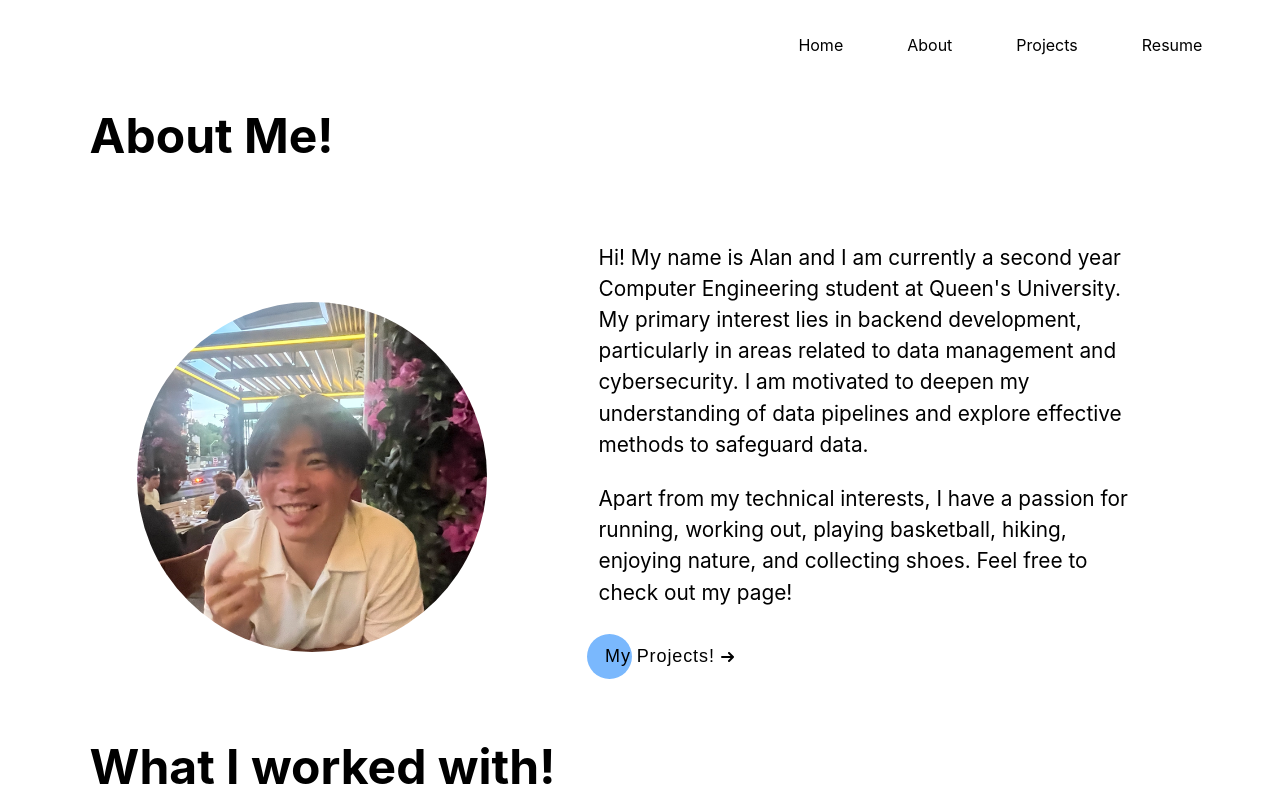
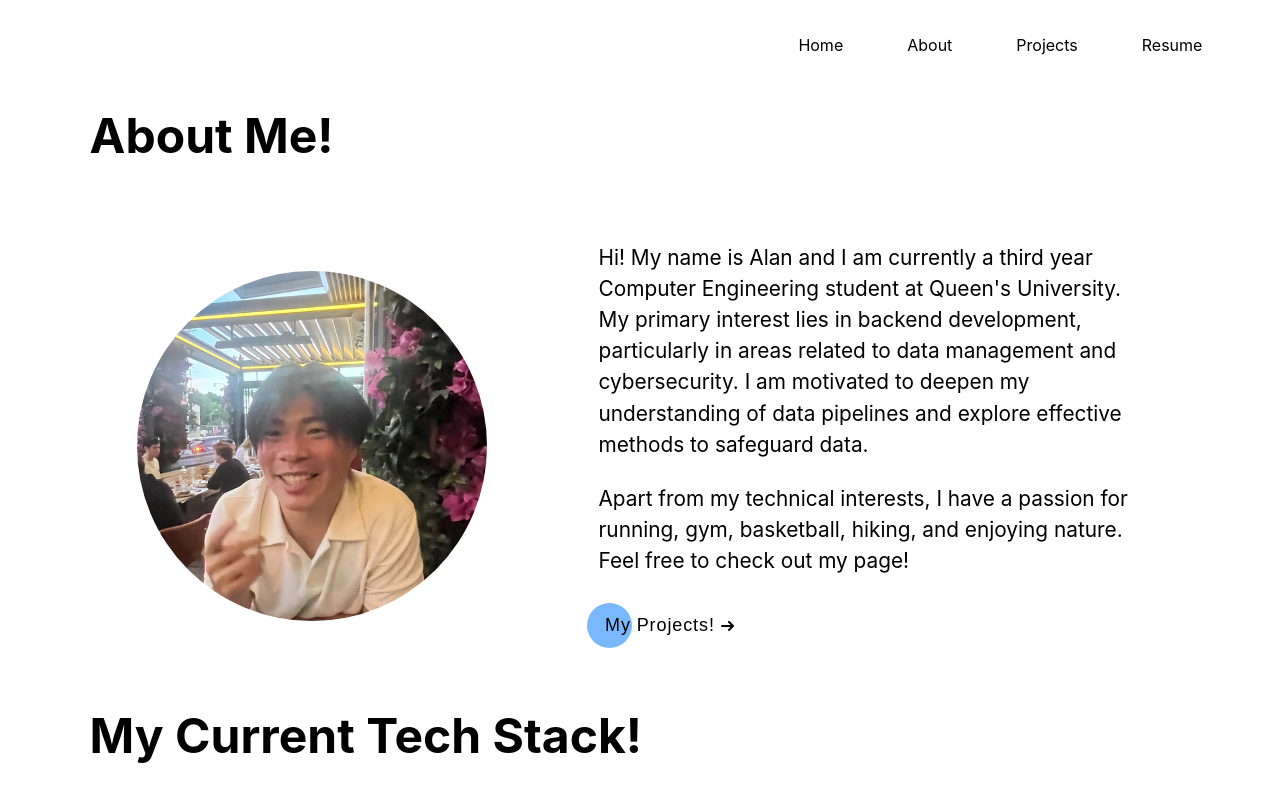
Before and after one commit to alhu45/alanhu-website, a React (Vite) app: page /about in a window 1280 px wide. Shown: the top 800 px of the page. Built offline with nearby package versions, Linux system fonts and the light colour scheme.

Commit message:
Updated some paragraphs

```diff
--- a/src/pages/About.jsx
+++ b/src/pages/About.jsx
@@ -44,14 +44,14 @@ function About() {
             </div>
             <div className="card-info">
               <h2 className="bruh-2">
-                Hi! My name is Alan and I am currently a second year Computer Engineering student at Queen's University.
+                Hi! My name is Alan and I am currently a third year Computer Engineering student at Queen's University.
                 My primary interest lies in backend development, particularly in areas related to data management and
                 cybersecurity. I am motivated to deepen my understanding of data pipelines and explore effective methods to
                 safeguard data.
               </h2>
               <h2 className="bruh-2">
-                Apart from my technical interests, I have a passion for running, working out, playing basketball, hiking,
-                enjoying nature, and collecting shoes. Feel free to check out my page!
+                Apart from my technical interests, I have a passion for running, gym,
+                basketball, hiking, and enjoying nature. Feel free to check out my page!
               </h2>
               <div className="buttons">
                 <Link to="/projects">
@@ -66,7 +66,7 @@ function About() {
               </div>
             </div>
           </center>
-          <h1 ref={bruh1Ref} className="bruh-3">What I worked with!</h1>
+          <h1 ref={bruh1Ref} className="bruh-3">My Current Tech Stack!</h1>
           <Coding />
         </div>
     </>
```
